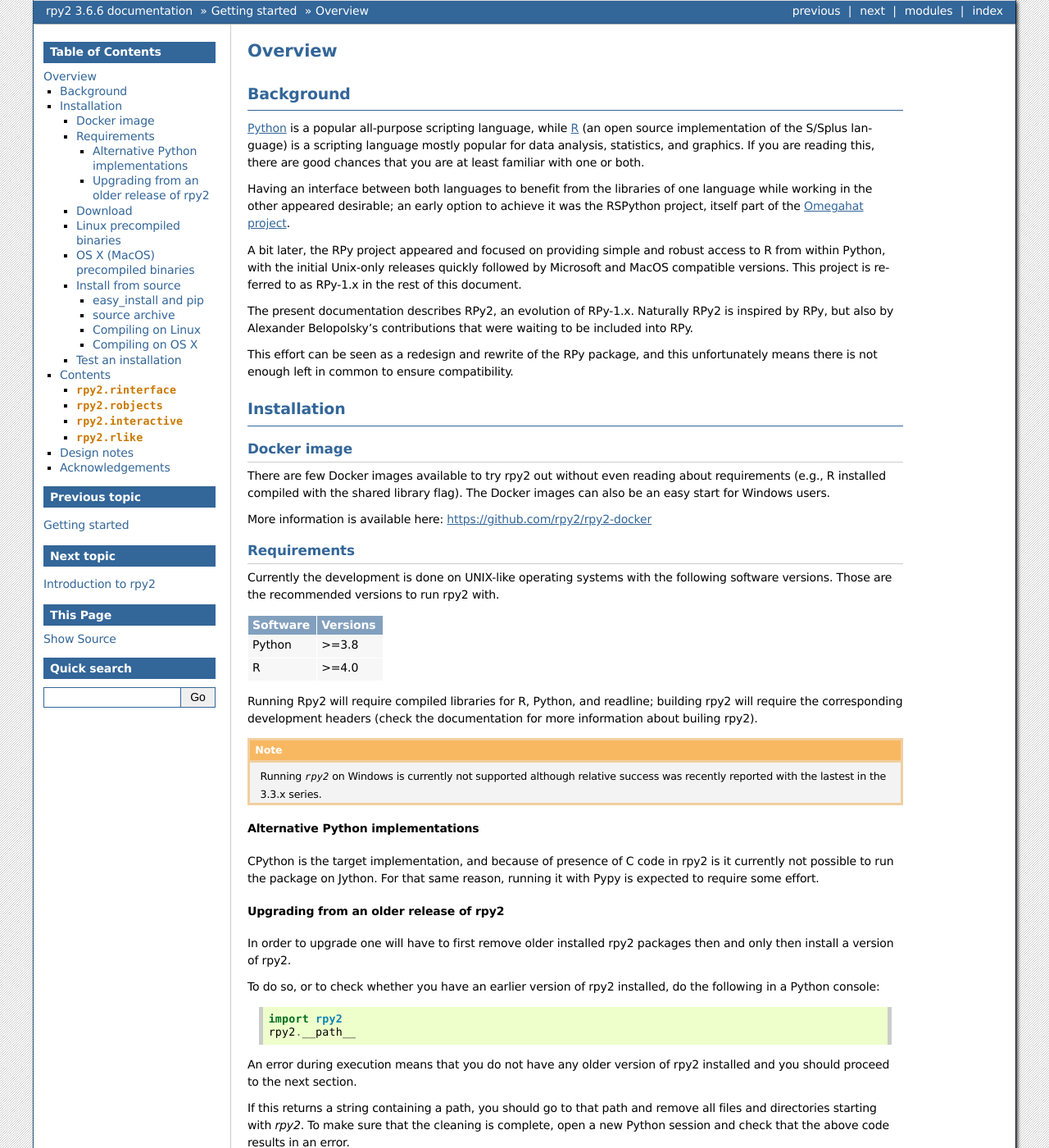
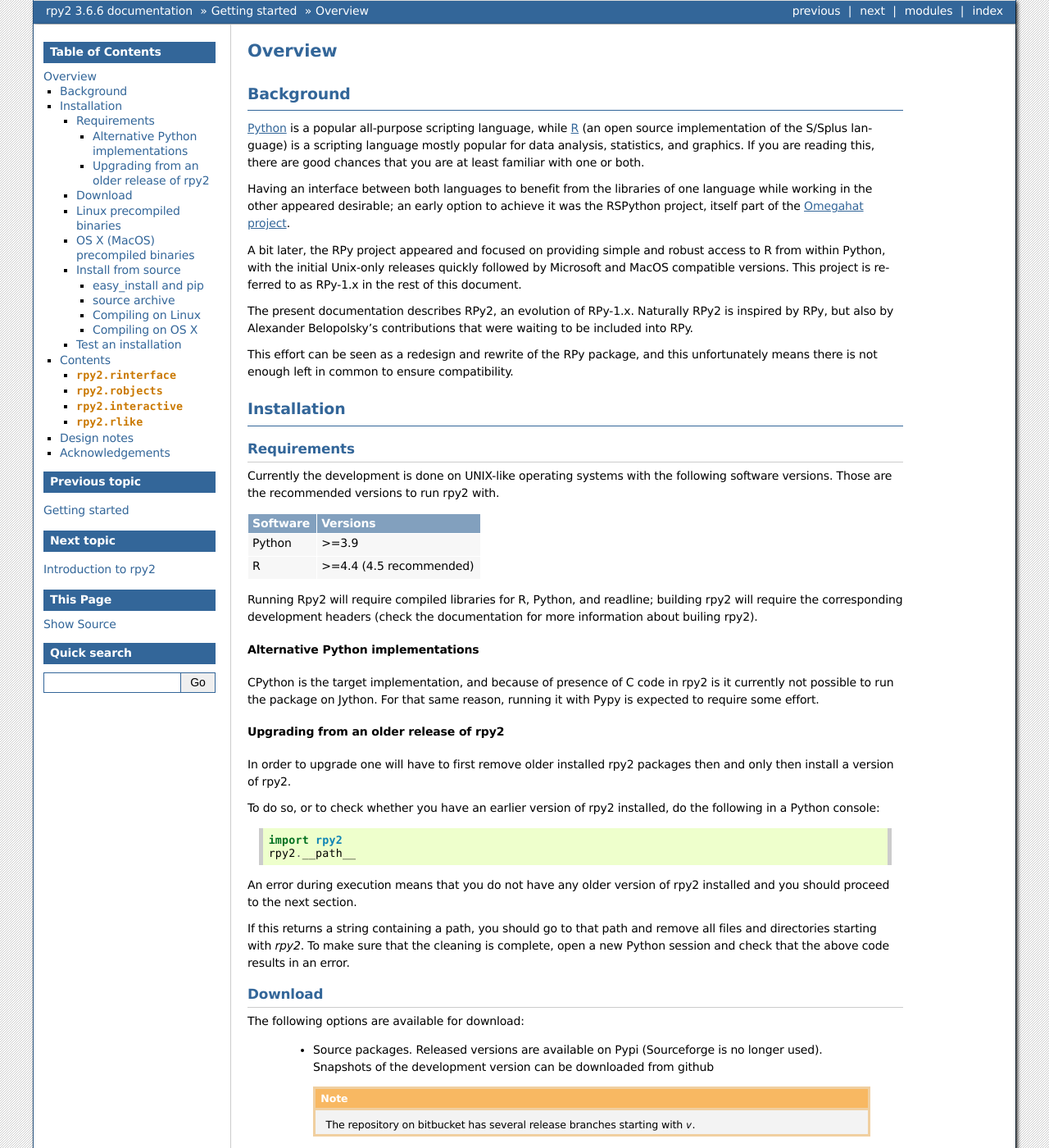
Before and after one commit to rpy2/rpy2, a Sphinx documentation site: the page built from doc/overview.rst, in a window 1280 px wide and 1400 px high. Shown: the whole window at 82% size. Built offline with Sphinx 7.4.7, drawn with Linux system fonts in a browser that asks for light colours; pages that are not in the unit, such as notebooks, are missing from menus.

Commit message:
Fix documentation notes about Windows and Docker images.

```diff
--- a/doc/overview.rst
+++ b/doc/overview.rst
@@ -45,17 +45,6 @@
 ============
 
 
-Docker image
-------------
-
-There are few Docker images available to try rpy2 out
-without even reading about requirements (e.g., R installed
-compiled with the shared library flag). The Docker images
-can also be an easy start for Windows users.
-
-More information is available here: https://github.com/rpy2/rpy2-docker
-
-
 Requirements
 ------------
 
@@ -66,19 +55,13 @@
 ======== =====================================================================
 Software Versions
 ======== =====================================================================
- Python   >=3.8
- R        >=4.0
+ Python   >=3.9
+ R        >=4.4 (4.5 recommended)
 ======== =====================================================================
 
 Running Rpy2 will require compiled libraries for R, Python, and readline;
 building rpy2 will require the corresponding development headers
 (check the documentation for more information about builing rpy2).
-
-.. note::
-
-   Running `rpy2` on Windows is currently not supported although relative success
-   was recently reported with the lastest in the 3.3.x series.
-
 
 Alternative Python implementations
 ^^^^^^^^^^^^^^^^^^^^^^^^^^^^^^^^^^
```
